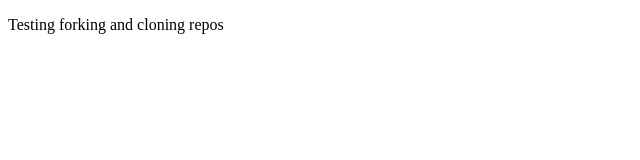
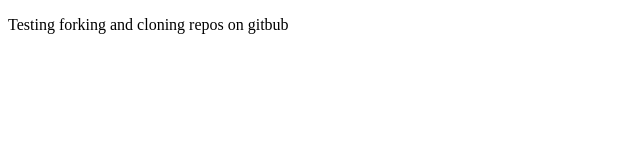
Before and after one commit to coding-boot-camp/forking-tutorial, a plain HTML site: page index.html in a window 1280 px wide. Shown: the full height of the page, 0-640 px from the left. Drawn offline with Linux system fonts and the light colour scheme.

Commit message:
make it better

```diff
--- a/index.html
+++ b/index.html
@@ -7,6 +7,6 @@
   <title>Forks and Knives</title>
 </head>
 <body>
-  <p>Testing forking and cloning repos</p>
+  <p>Testing forking and cloning repos on gitbub</p>
 </body>
 </html>
```
